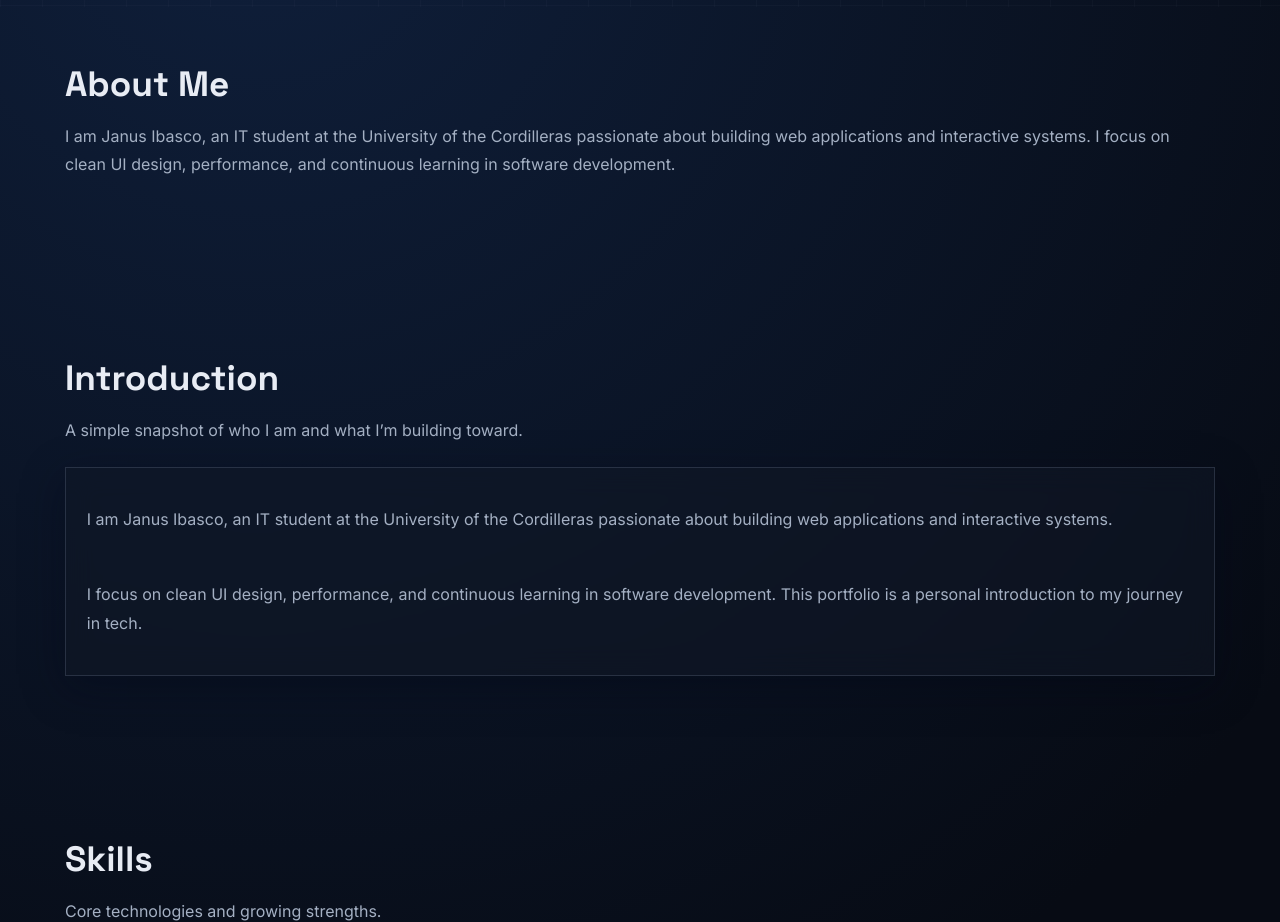
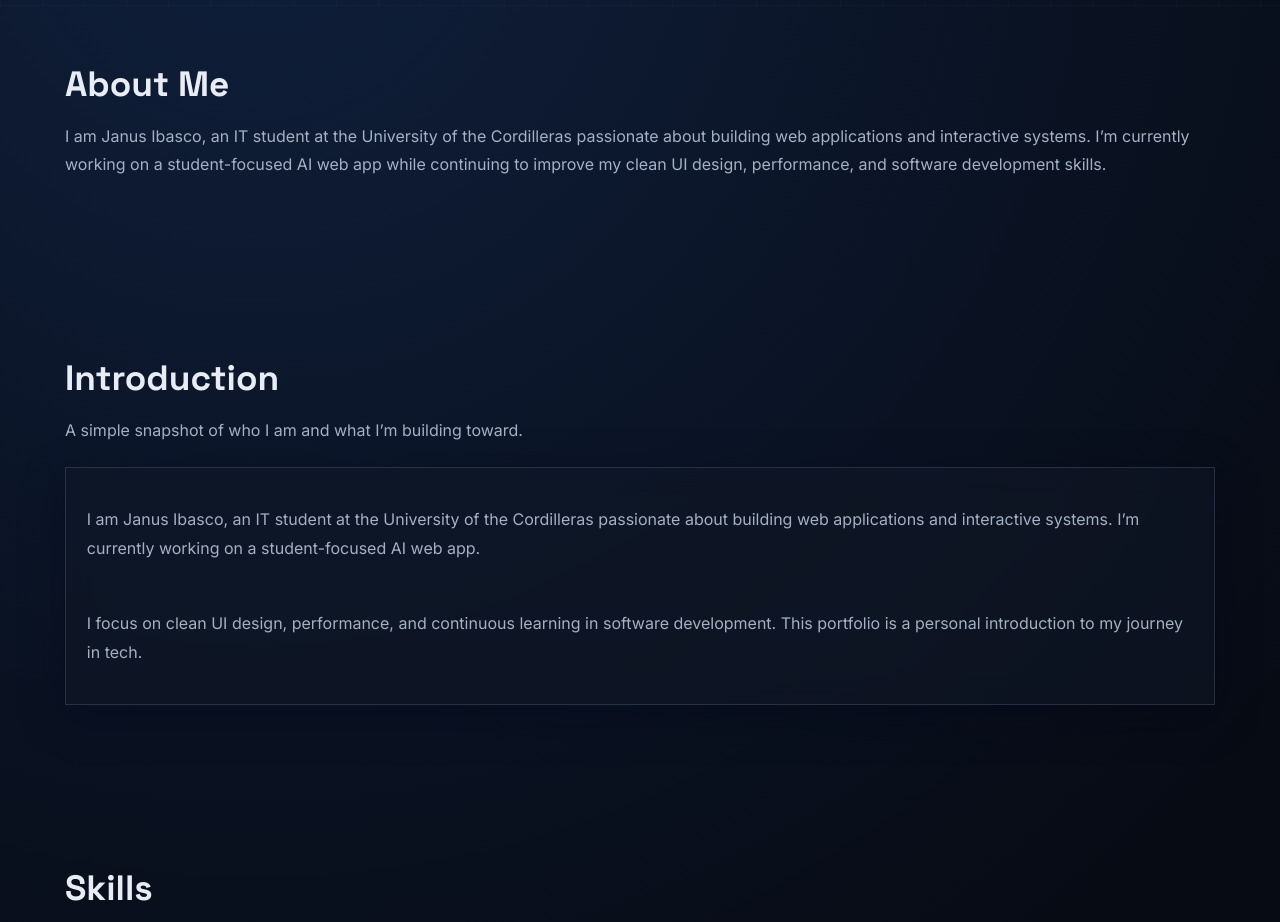
Before and after one commit to JanusIbasco-dev/portfolio, a website: page index.html in a window 1280 px wide. Shown: the part 800-1722 px from the top of the page. Drawn offline with Linux system fonts and the light colour scheme.

Commit message:
Update introduction for AI web app focus

```diff
--- a/assets/js/main.js
+++ b/assets/js/main.js
@@ -183,7 +183,7 @@
 
     const commands = {
       help: "Commands: help, about, intro, skills, journey, contact, theme, clear",
-      about: "Janus Ibasco is an IT student focused on web and app development.",
+      about: "Janus Ibasco is an IT student focused on web and app development, currently working on a student-focused AI web app.",
       intro: "Jumping to the introduction section...",
       skills: "Core: HTML/CSS/JS, React, UI/UX, API Integration, Backend Basics, GitHub",
       journey: "Jumping to goals section...",
--- a/index.html
+++ b/index.html
@@ -69,7 +69,7 @@
 
     <section class="section reveal" id="about">
       <h3>About Me</h3>
-      <p>I am Janus Ibasco, an IT student at the University of the Cordilleras passionate about building web applications and interactive systems. I focus on clean UI design, performance, and continuous learning in software development.</p>
+      <p>I am Janus Ibasco, an IT student at the University of the Cordilleras passionate about building web applications and interactive systems. I’m currently working on a student-focused AI web app while continuing to improve my clean UI design, performance, and software development skills.</p>
     </section>
 
     <section class="section reveal" id="introduction">
@@ -78,7 +78,7 @@
         <p>A simple snapshot of who I am and what I’m building toward.</p>
       </div>
       <div class="intro-card glass reveal">
-        <p>I am Janus Ibasco, an IT student at the University of the Cordilleras passionate about building web applications and interactive systems.</p>
+        <p>I am Janus Ibasco, an IT student at the University of the Cordilleras passionate about building web applications and interactive systems. I’m currently working on a student-focused AI web app.</p>
         <p>I focus on clean UI design, performance, and continuous learning in software development. This portfolio is a personal introduction to my journey in tech.</p>
       </div>
     </section>
```
